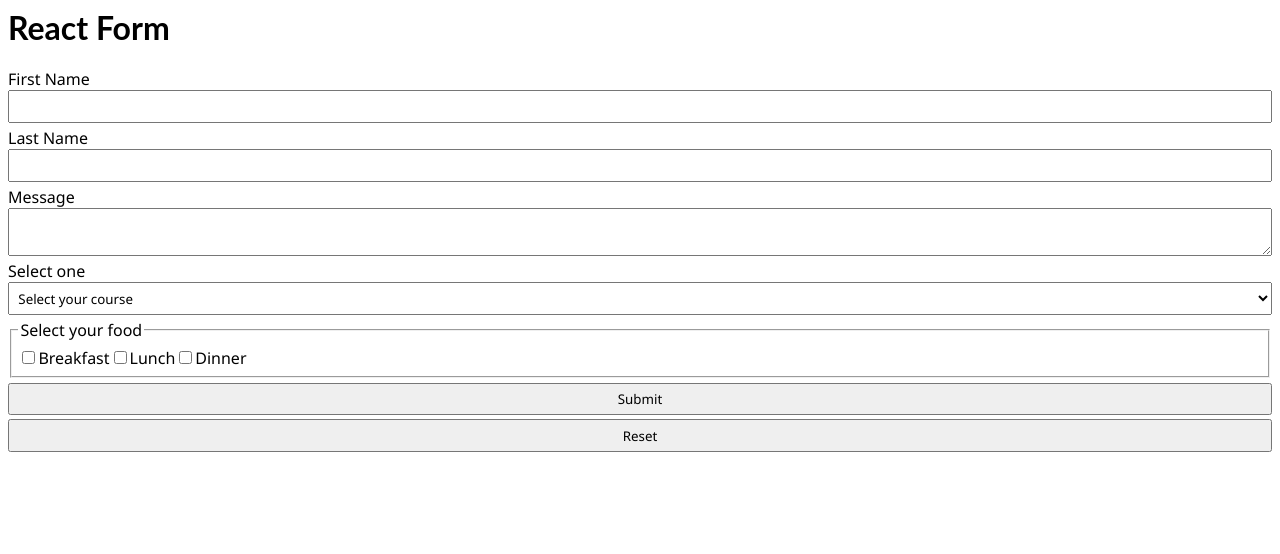
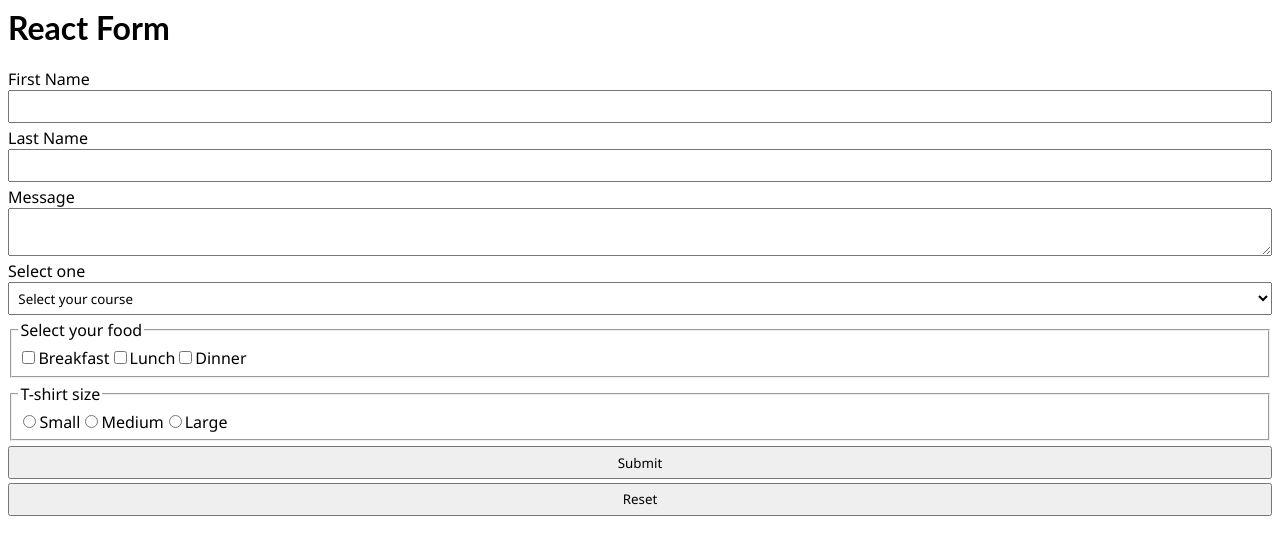
Before and after one commit to codingSlate/react-form, a React (Create React App) app: page / in a window 1280 px wide. Shown: the top 554 px of the page. Built offline with nearby package versions, Linux system fonts and the light colour scheme.

Commit message:
radio set

```diff
--- a/src/Form.js
+++ b/src/Form.js
@@ -8,6 +8,7 @@
   breakfast: false,
   lunch: false,
   dinner: false,
+  shirtSize: '',
 };
 
 const Form = () => {
@@ -77,7 +78,7 @@
 
         {/* checkbox */}
         <fieldset>
-        <legend> Select your food  </legend>
+          <legend> Select your food </legend>
           <input
             type="checkbox"
             checked={form.breakfast}
@@ -105,6 +106,36 @@
         </fieldset>
 
         {/* radio  */}
+        <fieldset>
+          <legend>T-shirt size</legend>
+          <input
+            type="radio"
+            id="sizeS"
+            value="s"
+            name="shirtSize"
+            checked={form.shirtSize === 's'}
+            onChange={onChangeHandler}
+          />
+          <label htmlFor="sizeS">Small</label>
+          <input
+            type="radio"
+            id="sizeM"
+            value="m"
+            name="shirtSize"
+            checked={form.shirtSize === 'm'}
+            onChange={onChangeHandler}
+          />
+          <label htmlFor="sizeM">Medium</label>
+          <input
+            type="radio"
+            id="sizeL"
+            value="l"
+            name="shirtSize"
+            checked={form.shirtSize === 'l'}
+            onChange={onChangeHandler}
+          />
+          <label htmlFor="sizeL">Large</label>
+        </fieldset>
 
         <button type="submit">Submit</button>
         <button type="button" onClick={onResetHandler}>
```
